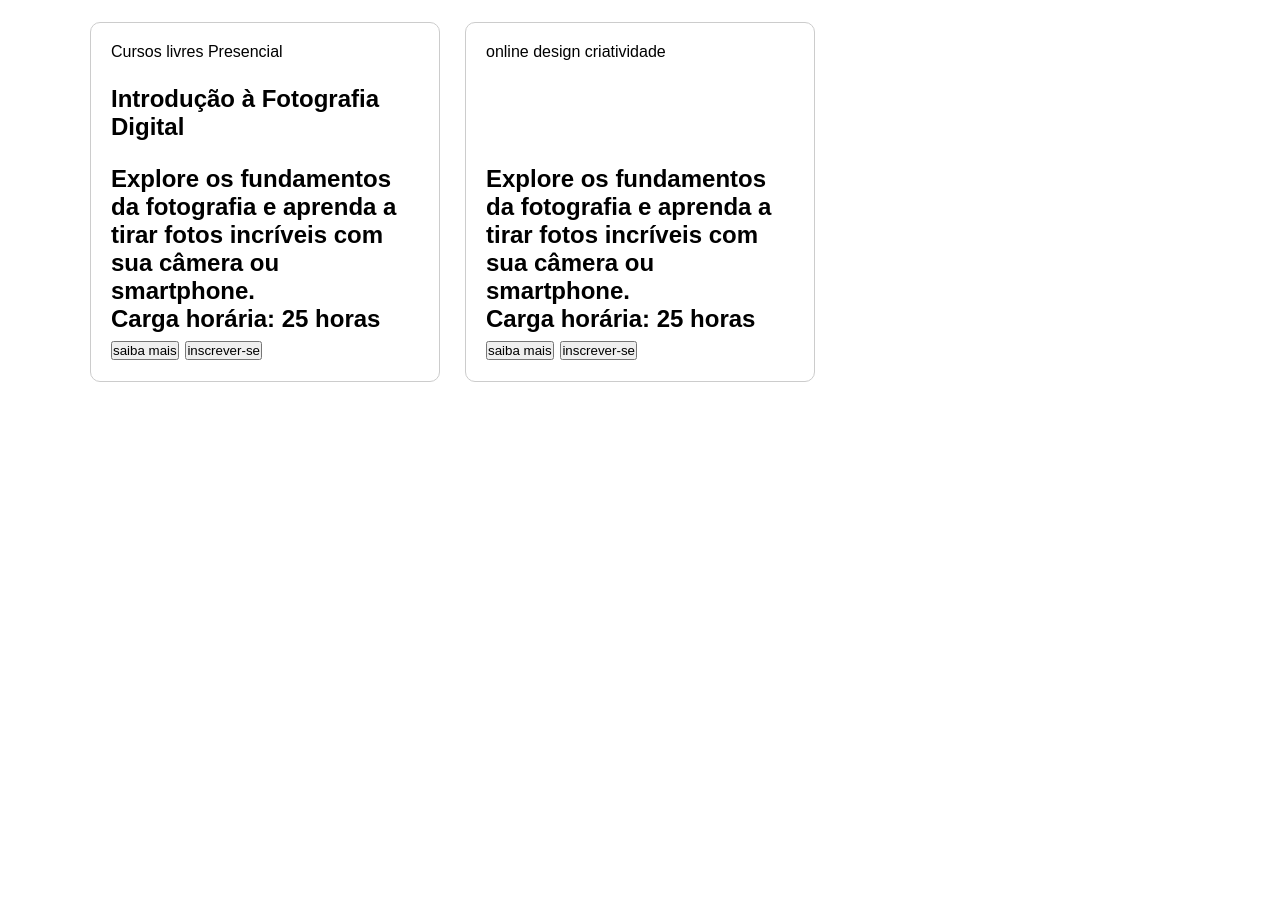
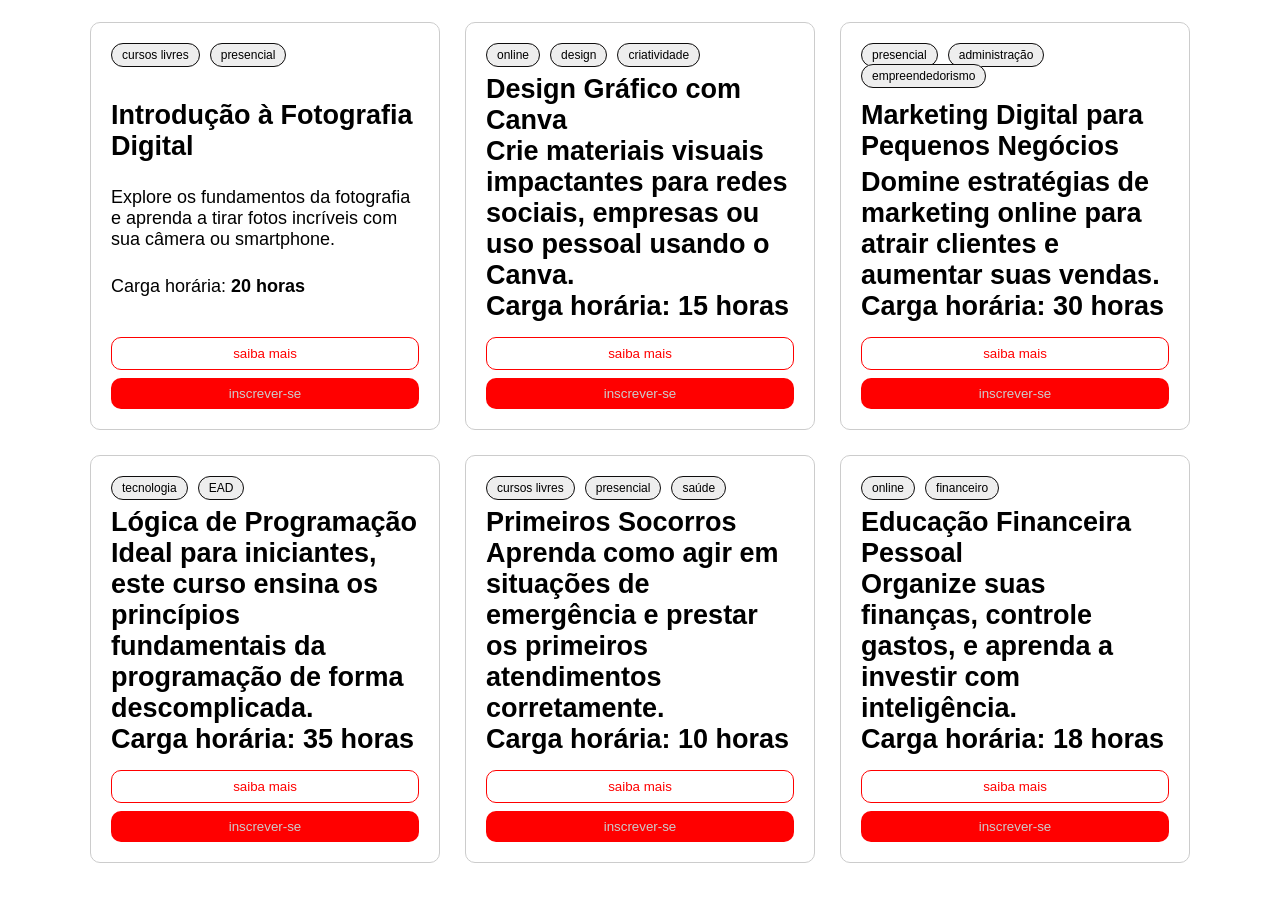
Before and after one commit to franciscolteixeira-tech/atividade-senai, a plain HTML site: page index.html in a window 1280 px wide. Shown: the part 483-1384 px from the top of the page. Before the commit the page ends 915 px from the top, so only its background shows below. Drawn offline with nearby package versions, Linux system fonts and the light colour scheme.

Commit message:
autualizando

```diff
--- a/index.html
+++ b/index.html
@@ -64,15 +64,16 @@
             <button class="inscrever">inscrever-se</button>
         </div>
     </div>
+
     <!--card4-->
     <div class="card">
         <div class="tags">
-            <span>Cursos livres</span>
-            <span>Presencial</span>
+            <span>cursos livres</span>
+            <span>presencial</span>
         </div>
-        <h2>Introdução à Fotografia Digital<h2>
-            <p> Explore os fundamentos da fotografia e aprenda a tirar fotos incríveis com sua câmera ou smartphone.</p>
-        <p class="carga">Carga horária: <strong>25 horas</strong></p>
+        <h2>Introdução à Fotografia Digital</h2>
+        <p> Explore os fundamentos da fotografia e aprenda a tirar fotos incríveis com sua câmera ou smartphone.</p>
+        <p class="carga">Carga horária: <strong>20 horas</strong></p>
         <div class="buttons">
             <button class="saiba">saiba mais</button>
             <button class="inscrever">inscrever-se</button>
@@ -85,19 +86,80 @@
             <span> design</span>
              <span>criatividade</span>
         </div>
-        <h2><h2>
-            <p> Explore os fundamentos da fotografia e aprenda a tirar fotos incríveis com sua câmera ou smartphone.</p>
-        <p class="carga">Carga horária: <strong>25 horas</strong></p>
+        <h2>Design Gráfico com Canva<h2>
+            <p> Crie materiais visuais impactantes para redes sociais, empresas ou uso pessoal usando o Canva.</p>
+        <p class="carga">Carga horária: <strong>15 horas</strong></p>
         <div class="buttons">
             <button class="saiba">saiba mais</button>
             <button class="inscrever">inscrever-se</button>
         </div>
     </div>
+
+    <!--card6-->
+    <div class="card">
+        <div class="tags">
+            <span>presencial</span>
+            <span>administração</span>
+             <span>empreendedorismo</span>
+        </div>
+        <h2>Marketing Digital para Pequenos Negócios<h2>
+            <p>Domine estratégias de marketing online para atrair clientes e aumentar suas vendas.</p>
+        <p class="carga">Carga horária: <strong>30 horas</strong></p>
+        <div class="buttons">
+            <button class="saiba">saiba mais</button>
+            <button class="inscrever">inscrever-se</button>
+        </div>
+    </div>
+
+    <!--card7-->
+    <div class="card">
+        <div class="tags">
+            <span>tecnologia</span>
+            <span>EAD</span>
+
+        </div>
+        <h2>Lógica de Programação<h2>
+            <p>Ideal para iniciantes, este curso ensina os princípios fundamentais da programação de forma descomplicada.</p>
+        <p class="carga">Carga horária: <strong>35 horas</strong></p>
+        <div class="buttons">
+            <button class="saiba">saiba mais</button>
+            <button class="inscrever">inscrever-se</button>
+        </div>
+    </div>
+
+    <!--card8-->
+    <div class="card">
+        <div class="tags">
+            <span>cursos livres</span>
+            <span>presencial</span>
+              <span>saúde</span>
+        </div>
+        <h2>Primeiros Socorros<h2>
+            <p>Aprenda como agir em situações de emergência e prestar os primeiros atendimentos corretamente.</p>
+        <p class="carga">Carga horária: <strong>10 horas</strong></p>
+        <div class="buttons">
+            <button class="saiba">saiba mais</button>
+            <button class="inscrever">inscrever-se</button>
+        </div>
+    </div>
+
+    <!--card9-->
+    <div class="card">
+        <div class="tags">
+            <span>online</span>
+            <span>financeiro</span>
+        </div>
+        <h2>Educação Financeira Pessoal<h2>
+            <p> Organize suas finanças, controle gastos, e aprenda a investir com inteligência.</p>
+        <p class="carga">Carga horária: <strong>18 horas</strong></p>
+        <div class="buttons">
+            <button class="saiba">saiba mais</button>
+            <button class="inscrever">inscrever-se</button>
+        </div>
+    </div>
+
 </div>
-
-
-
-
 </body>
+<footer></footer>
 
 </html>
--- a/style.css
+++ b/style.css
@@ -44,3 +44,51 @@
     justify-content: space-between;
     min-height: 360px;
 }
+
+        .tags{
+            margin-bottom: 10px;
+
+        }
+
+        .tags span{
+            background-color: #eee;
+            border-radius: 12px;
+            padding: 4px 10px;
+            font-size: 12px;
+            margin-right: 5px;
+           border: 1px solid rgb(14, 13, 13);
+
+        }
+
+
+
+    .buttons{
+        margin-top: 15px;
+        display: flex;
+        flex-direction: column;
+        gap: 8px;
+    }
+
+.saiba, .inscrever{
+  padding: 8px 16px;
+  border: none;
+  border-radius: 10px;
+}
+.saiba{
+background-color: white;
+border: 1px solid red;
+color: red;
+
+}
+
+
+
+
+ .inscrever{
+background-color: red;
+color: #ccc;
+
+}
+.container{
+    font-size: large;
+}
```
